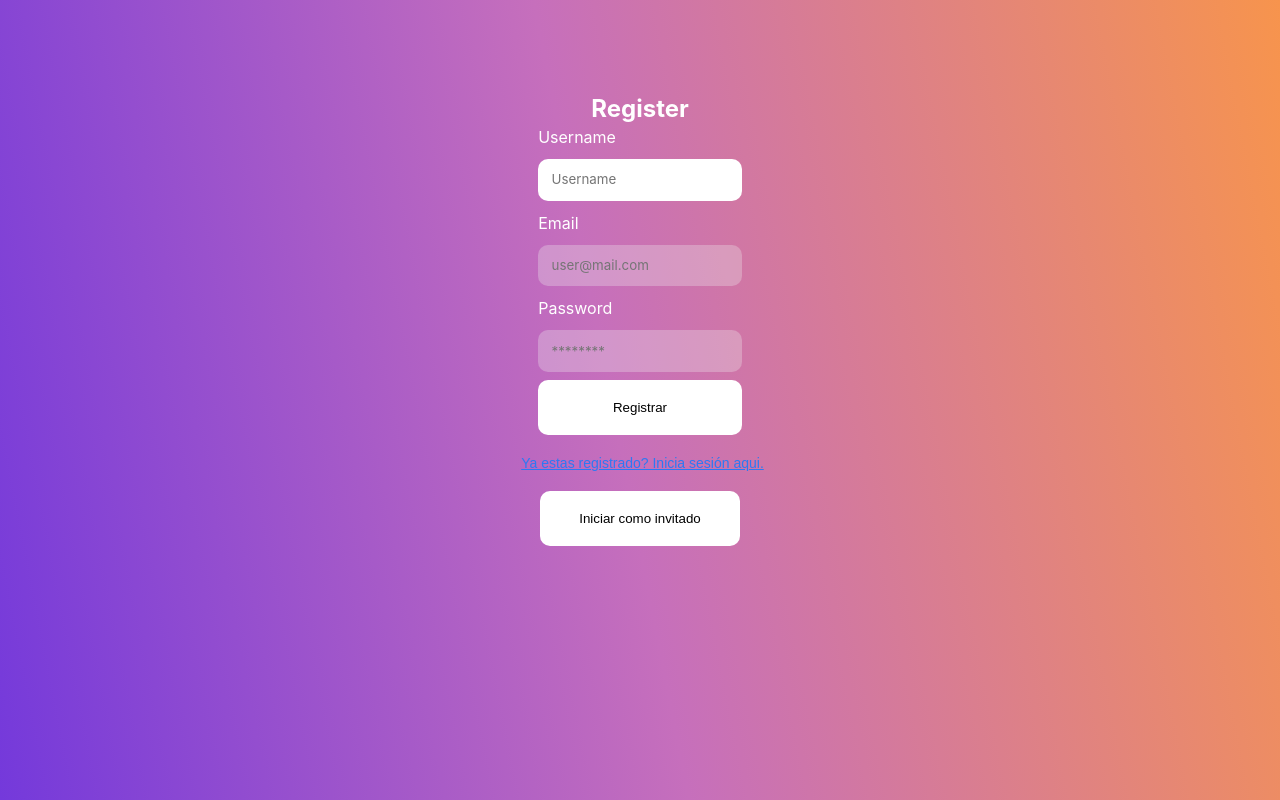
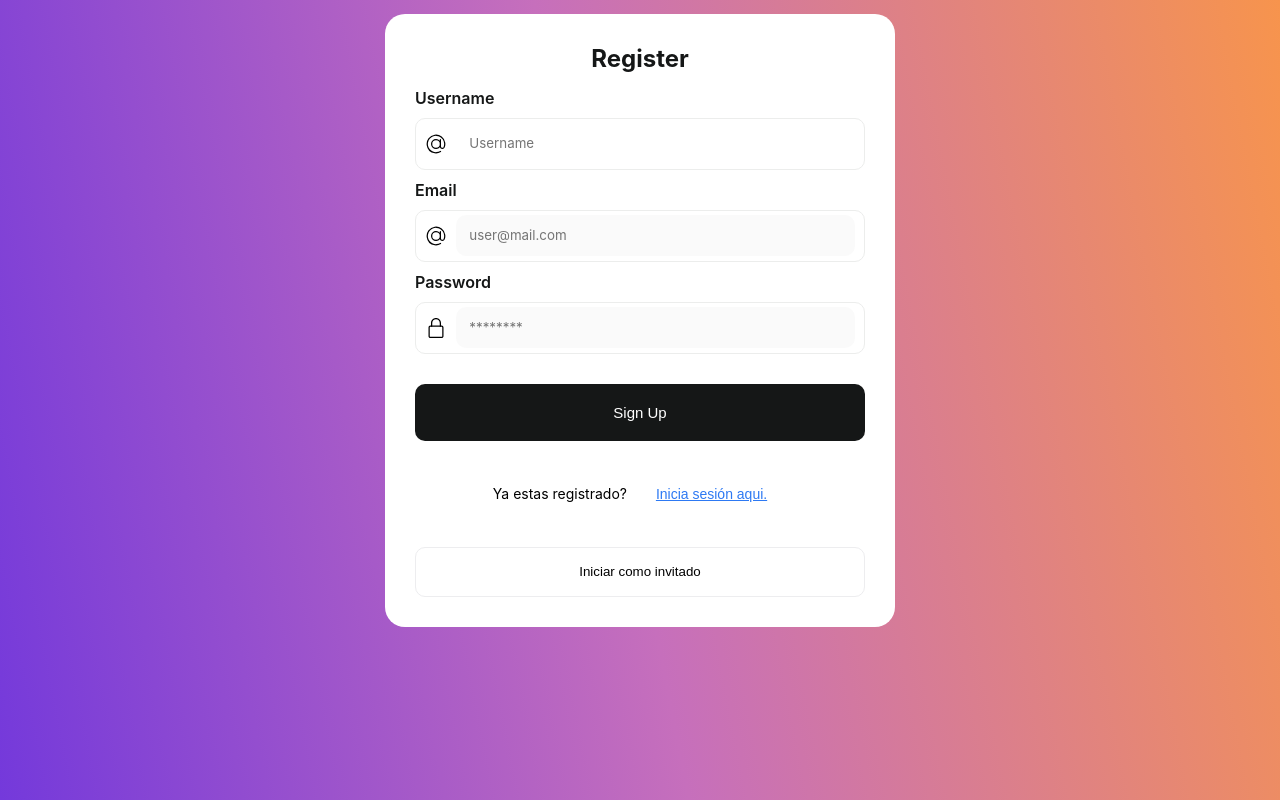
Before and after one commit to Arth97/CognitiveApp, a React (Create React App) app in the folder frontend/: page / in a window 1280 px wide. Both pictures are taken after typing "Sample" into the empty fields and a click on the button "Registrate aqui.". Built offline with nearby package versions, Linux system fonts and the light colour scheme.

Commit message:
Register rework + some fix

```diff
--- a/frontend/src/App.css
+++ b/frontend/src/App.css
@@ -139,7 +139,6 @@ button {
   font-size: 15px;
   font-weight: 500;
   border-radius: 10px;
-  height: 50px;
   width: 100%;
   cursor: pointer;
 }
--- a/frontend/src/pages/Login.tsx
+++ b/frontend/src/pages/Login.tsx
@@ -23,6 +23,7 @@ export const Login = (props)  => {
   }; */
 
   const handleSubmit = (ev:any) => {
+    console.log("twsst")
     ev.preventDefault(); // Prevents page from reloading losing state
     userApi.getUserId(username)
       .then((userData) => {
@@ -57,14 +58,13 @@ export const Login = (props)  => {
   return (
     <div className="auth-form-container">
       <form className="form" onSubmit={handleSubmit}>
-      <h2>Login</h2>
-      {/* </form> */}
+        <h2>Login</h2>
         <div className="flex-column">
           <label htmlFor="username">Username</label>
         </div>
         <div className="inputForm">
           <svg height="20" viewBox="0 0 32 32" width="20" xmlns="http://www.w3.org/2000/svg">
-            {/* SVG Path for Email Icon */}
+            <g id="Layer_3" data-name="Layer 3"><path d="m30.853 13.87a15 15 0 0 0 -29.729 4.082 15.1 15.1 0 0 0 12.876 12.918 15.6 15.6 0 0 0 2.016.13 14.85 14.85 0 0 0 7.715-2.145 1 1 0 1 0 -1.031-1.711 13.007 13.007 0 1 1 5.458-6.529 2.149 2.149 0 0 1 -4.158-.759v-10.856a1 1 0 0 0 -2 0v1.726a8 8 0 1 0 .2 10.325 4.135 4.135 0 0 0 7.83.274 15.2 15.2 0 0 0 .823-7.455zm-14.853 8.13a6 6 0 1 1 6-6 6.006 6.006 0 0 1 -6 6z"></path></g>
           </svg>
           <input value={username} onChange={(e)=>setUsername(e.target.value)} className="input" type="text" placeholder="Username" id="username" name="username" />
         </div>
@@ -74,20 +74,9 @@ export const Login = (props)  => {
         </div>
         <div className="inputForm">
           <svg height="20" viewBox="-64 0 512 512" width="20" xmlns="http://www.w3.org/2000/svg">
-            {/* SVG Path for Password Icon */}
+            <path d="m336 512h-288c-26.453125 0-48-21.523438-48-48v-224c0-26.476562 21.546875-48 48-48h288c26.453125 0 48 21.523438 48 48v224c0 26.476562-21.546875 48-48 48zm-288-288c-8.8125 0-16 7.167969-16 16v224c0 8.832031 7.1875 16 16 16h288c8.8125 0 16-7.167969 16-16v-224c0-8.832031-7.1875-16-16-16zm0 0"></path><path d="m304 224c-8.832031 0-16-7.167969-16-16v-80c0-52.929688-43.070312-96-96-96s-96 43.070312-96 96v80c0 8.832031-7.167969 16-16 16s-16-7.167969-16-16v-80c0-70.59375 57.40625-128 128-128s128 57.40625 128 128v80c0 8.832031-7.167969 16-16 16zm0 0"></path>
           </svg>
           <input disabled value={pass} onChange={(e)=>setPass(e.target.value)} type="password" className="input" placeholder="********" id="password" name="password" />
-          <svg viewBox="0 0 576 512" height="1em" xmlns="http://www.w3.org/2000/svg">
-            {/* SVG Path for Show Password Icon */}
-          </svg>
-        </div>
-
-        <div className="flex-row">
-          <div>
-            <input type="checkbox" />
-            <label>Remember me </label>
-          </div>
-          <span className="span">Forgot password?</span>
         </div>
 
         <button type="submit" className="button-submit">Sign In</button>
@@ -96,7 +85,7 @@ export const Login = (props)  => {
         </p>
 
         <div className="flex-row">
-          <button onClick={useGuest} className="hmain-btn btn">Iniciar como invitado</button>
+          <button type="button" onClick={useGuest} className="btn">Iniciar como invitado</button>
         </div>
       </form>
     </div>
--- a/frontend/src/pages/Register.tsx
+++ b/frontend/src/pages/Register.tsx
@@ -39,21 +39,47 @@ export const Register = (props)  => {
 
   return (
     <div className="auth-form-container">
-      <h2>Register</h2>
-      <form className="register-form" onSubmit={handleSubmit}>
-        <label htmlFor="username">Username</label>
-        <input value={username} onChange={(e)=>setUsername(e.target.value)} type="text" placeholder="Username" id="username" name="username" />
+      <form className="form" onSubmit={handleSubmit}>
+        <h2>Register</h2>
+        <div className="flex-column">
+          <label htmlFor="username">Username</label>
+        </div>
+        <div className="inputForm">
+          <svg height="20" viewBox="0 0 32 32" width="20" xmlns="http://www.w3.org/2000/svg">
+            <g id="Layer_3" data-name="Layer 3"><path d="m30.853 13.87a15 15 0 0 0 -29.729 4.082 15.1 15.1 0 0 0 12.876 12.918 15.6 15.6 0 0 0 2.016.13 14.85 14.85 0 0 0 7.715-2.145 1 1 0 1 0 -1.031-1.711 13.007 13.007 0 1 1 5.458-6.529 2.149 2.149 0 0 1 -4.158-.759v-10.856a1 1 0 0 0 -2 0v1.726a8 8 0 1 0 .2 10.325 4.135 4.135 0 0 0 7.83.274 15.2 15.2 0 0 0 .823-7.455zm-14.853 8.13a6 6 0 1 1 6-6 6.006 6.006 0 0 1 -6 6z"></path></g>
+          </svg>
+          <input value={username} onChange={(e)=>setUsername(e.target.value)} className="input" type="text" placeholder="Username" id="username" name="username" />
+        </div>
 
-        <label htmlFor="email">Email</label>
-        <input disabled value={email} onChange={(e)=>setEmail(e.target.value)} type="email" placeholder="user@mail.com" id="email" name="email" />
+        <div className="flex-column">
+          <label htmlFor="username">Email</label>
+        </div>
+        <div className="inputForm">
+          <svg height="20" viewBox="0 0 32 32" width="20" xmlns="http://www.w3.org/2000/svg">
+            <g id="Layer_3" data-name="Layer 3"><path d="m30.853 13.87a15 15 0 0 0 -29.729 4.082 15.1 15.1 0 0 0 12.876 12.918 15.6 15.6 0 0 0 2.016.13 14.85 14.85 0 0 0 7.715-2.145 1 1 0 1 0 -1.031-1.711 13.007 13.007 0 1 1 5.458-6.529 2.149 2.149 0 0 1 -4.158-.759v-10.856a1 1 0 0 0 -2 0v1.726a8 8 0 1 0 .2 10.325 4.135 4.135 0 0 0 7.83.274 15.2 15.2 0 0 0 .823-7.455zm-14.853 8.13a6 6 0 1 1 6-6 6.006 6.006 0 0 1 -6 6z"></path></g>
+          </svg>
+          <input disabled value={username} onChange={(e)=>setUsername(e.target.value)} className="input" type="email" placeholder="user@mail.com" id="email" name="email" />
+        </div>
 
-        <label htmlFor="password">Password</label>
-        <input disabled value={pass} onChange={(e)=>setPass(e.target.value)} type="password" placeholder="********" id="password" name="password" />
+        <div className="flex-column">
+          <label htmlFor="password">Password</label>
+        </div>
+        <div className="inputForm">
+          <svg height="20" viewBox="-64 0 512 512" width="20" xmlns="http://www.w3.org/2000/svg">
+            <path d="m336 512h-288c-26.453125 0-48-21.523438-48-48v-224c0-26.476562 21.546875-48 48-48h288c26.453125 0 48 21.523438 48 48v224c0 26.476562-21.546875 48-48 48zm-288-288c-8.8125 0-16 7.167969-16 16v224c0 8.832031 7.1875 16 16 16h288c8.8125 0 16-7.167969 16-16v-224c0-8.832031-7.1875-16-16-16zm0 0"></path><path d="m304 224c-8.832031 0-16-7.167969-16-16v-80c0-52.929688-43.070312-96-96-96s-96 43.070312-96 96v80c0 8.832031-7.167969 16-16 16s-16-7.167969-16-16v-80c0-70.59375 57.40625-128 128-128s128 57.40625 128 128v80c0 8.832031-7.167969 16-16 16zm0 0"></path>
+          </svg>
+          <input disabled value={pass} onChange={(e)=>setPass(e.target.value)} type="password" className="input" placeholder="********" id="password" name="password" />
+        </div>
 
-        <button type="submit">Registrar</button>
+        <button type="submit" className="button-submit">Sign Up</button>
+        <p className="p">
+          Ya estas registrado?  <button className="link-btn" onClick={() => props.onFormSwitch('login')}>Inicia sesión aqui.</button>
+        </p>
+
+        <div className="flex-row">
+          <button type="button" onClick={useGuest} className="btn">Iniciar como invitado</button>
+        </div>
       </form>
-      <button className="link-btn" onClick={() => props.onFormSwitch('login')}>Ya estas registrado? Inicia sesión aqui.</button>
-      <button onClick={useGuest} className="main-btn">Iniciar como invitado</button>
     </div>
   )
 }
```
